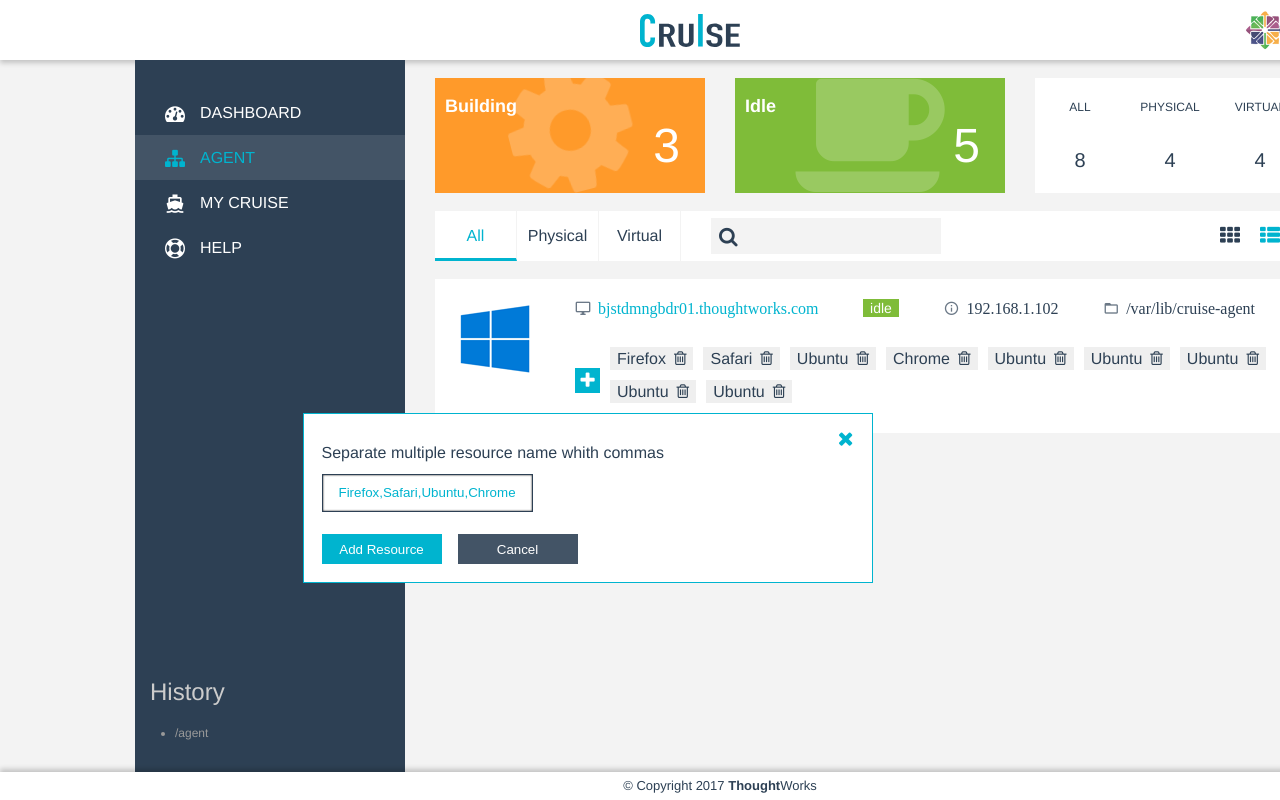
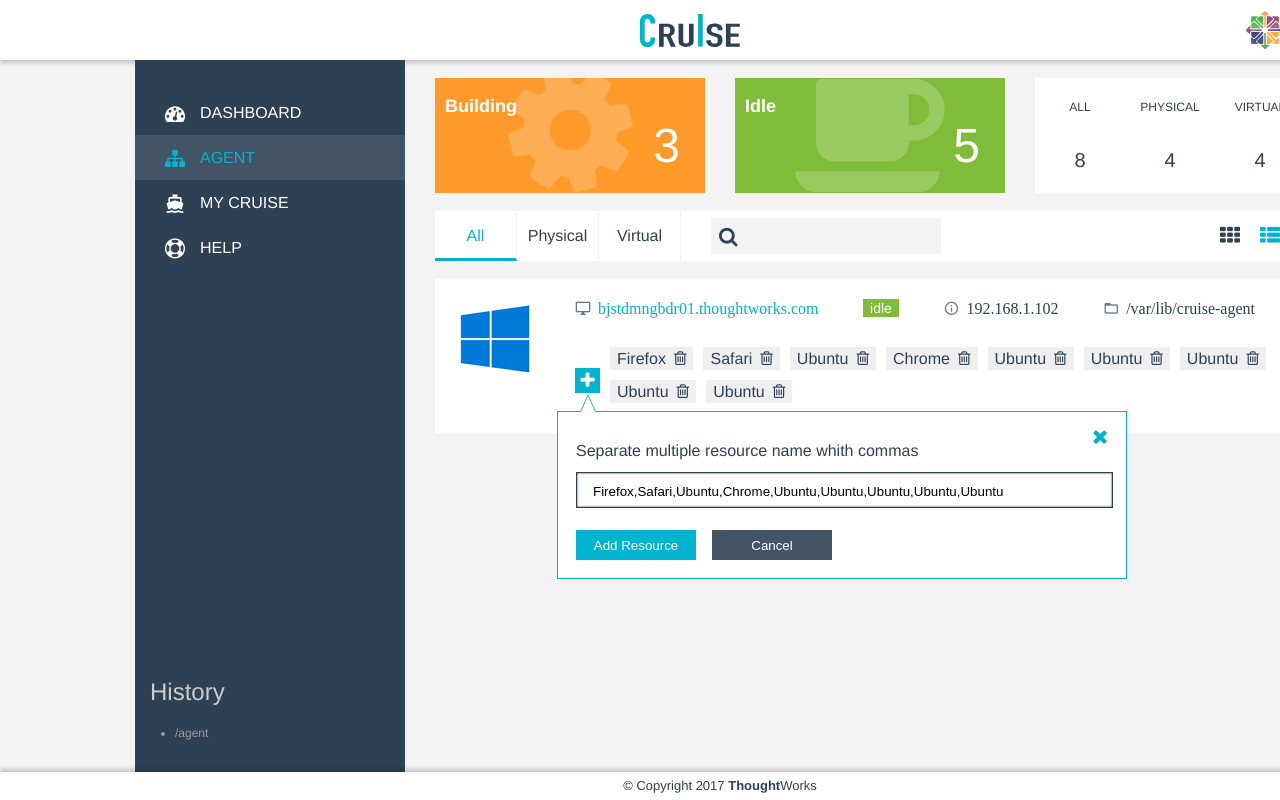
Before and after one commit to whyccup/vue-quick-demo, a Vue app: page /#/agent in a window 1280 px wide. Both pictures are taken after a click on the element 587 px from the left and 380 px from the top of the page. Shown: the top 800 px of the page. Built offline with nearby package versions, Linux system fonts and the light colour scheme.

Commit message:
完成页面

```diff
--- a/src/components/PopUpDialog.vue
+++ b/src/components/PopUpDialog.vue
@@ -1,13 +1,17 @@
 <template>
+<div class="shadowDialog">
     <div class="dialog">
-        <span class="close icon-close" @click="cancel"></span>
-        <div class="title">Separate multiple resource name whith commas</div>
-        <input type="text" v-model="data">
-        <div class="buttonGroup">
-            <button class="add" @click="addResource">Add Resource</button>
-            <button class="cancel" @click="cancel">Cancel</button>
+            <span class="close icon-close" @click="cancel"></span>
+            <div class="title">Separate multiple resource name whith commas</div>
+            <div class="input"><input type="text" v-model="data"></div>
+            <div class="buttonGroup">
+                <button class="add" @click="addResource">Add Resource</button>
+                <button class="cancel" @click="cancel">Cancel</button>
         </div>
     </div>
+    <div class="shadow" @click="cancel"></div>
+</div>
+
 </template>
 
 <script>
@@ -38,14 +42,35 @@
 <style lang="scss" scoped>
     .dialog {
         position: absolute;
-        top: calc(100% + 20px) ;
-        left: 50%;
-        transform: translateX(-50%);
-        z-index: 2;
+        top: calc(100% + 18px) ;
+        left: -18px;
+        z-index: 3;
         width: $popupWidth;
         border: 1px solid $themeColor;
         padding: 30px 13px 18px 18px;
         background-color: #FFF;
+        // 取消双击选中
+        -moz-user-select:none;/*火狐*/
+        -webkit-user-select:none;/*webkit浏览器*/
+        -ms-user-select:none;/*IE10*/
+        -khtml-user-select:none;/*早期浏览器*/
+        user-select:none;
+        &:before,&:after{
+            content:"";
+            display:block;
+            border-left: 8px solid transparent;
+            border-bottom: 18px solid $themeColor;
+            border-right: 8px solid transparent;
+            position:absolute;
+            top:-18px;
+            left:22px;
+            font-size:0;
+            line-height:0;
+        }
+        &:after{
+            top: -16px;
+            border-bottom: 18px solid #FFF;
+        }
         .close {
             position: absolute;
             right: 18px;
@@ -57,16 +82,20 @@
         .title {
             margin-bottom: 12px;
         }
-        input {
-            display: block;
+        .input {
             height: 36px;
             line-height: 36px;
             border: 1px solid $defaultColor;
-            outline: none;
             box-shadow: 0 0px 2px inset #000;
             padding: 0 16px;
             margin-bottom: 22px;
             color: $themeColor;
+            input {
+                width: 100%;
+                outline: none;
+                border:none;
+                padding: 0;
+            }
         }
         .buttonGroup{
             button {
@@ -95,5 +124,16 @@
                 }
             }
         }
+
+    }
+
+    .shadow {
+        position: fixed;
+        top: 0;
+        bottom: 0;
+        left: 0;
+        right: 0;
+        background-color: transparent;
+        z-index: 2;
     }
 </style>
```
Also changed, not shown: src/components/AgentItem.vue (+23 -6 lines).
